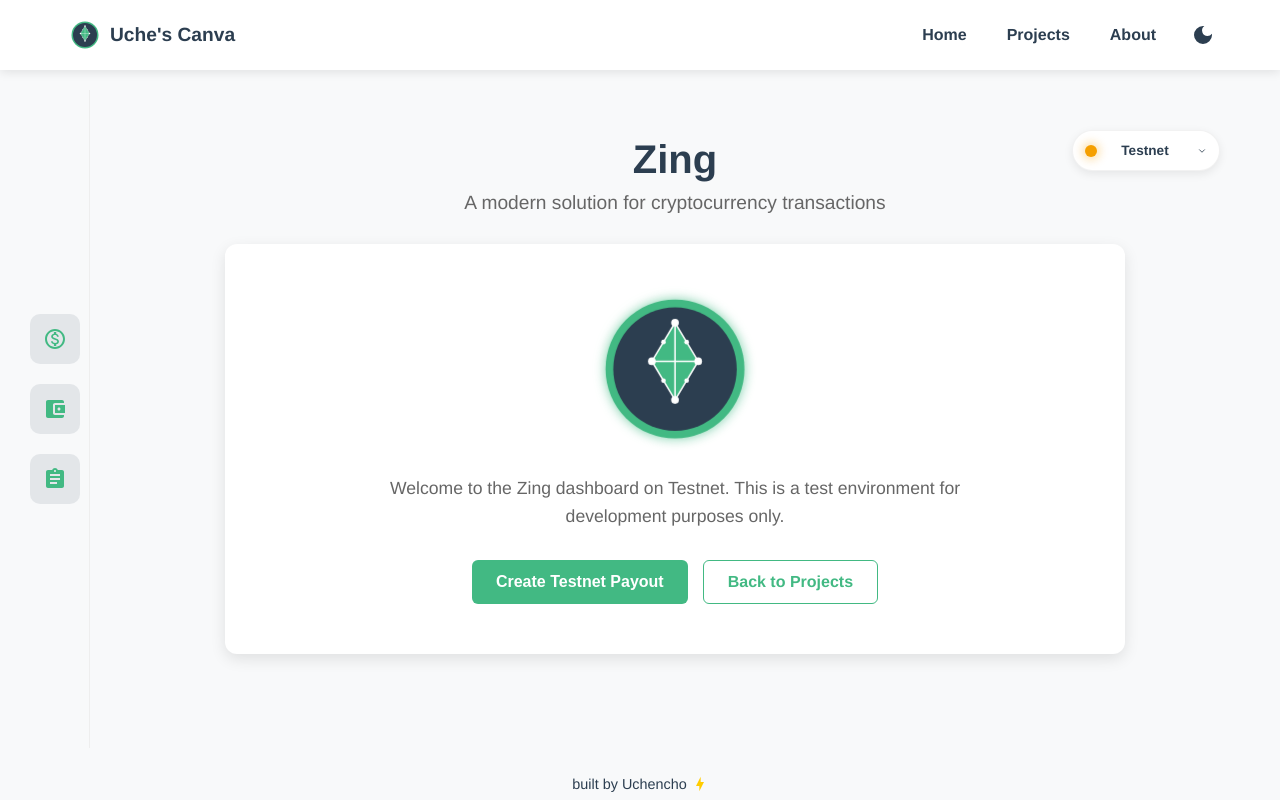
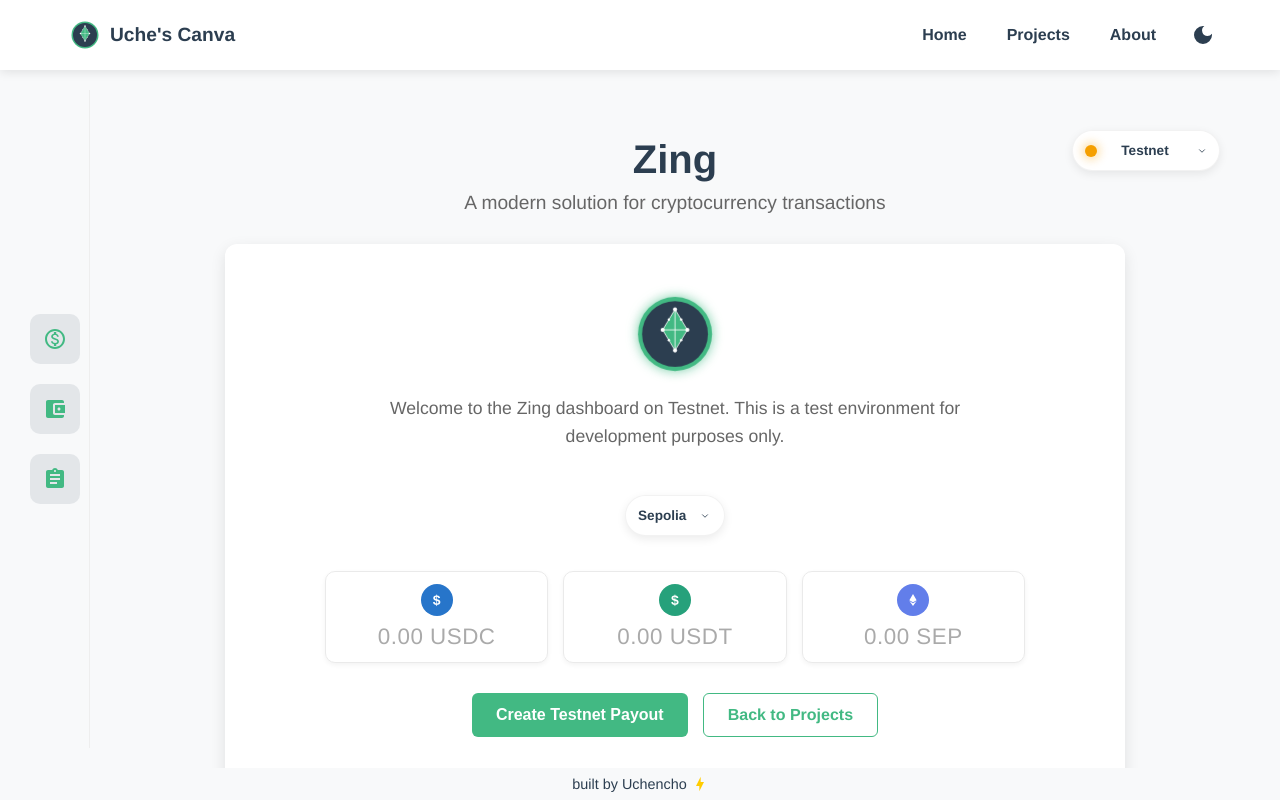
Before and after one commit to Uchencho/web-portfolio, a Vue app: page /project/zing in a window 1280 px wide. Built offline with nearby package versions, Linux system fonts and the light colour scheme; no server answers.

Commit message:
integrate API calls

```diff
--- a/src/views/ProjectDetailView.vue
+++ b/src/views/ProjectDetailView.vue
@@ -57,6 +57,54 @@
           <p>Welcome to the Zing dashboard on {{ isMainnet ? 'Mainnet' : 'Testnet' }}.
             {{ isMainnet ? 'This is the production environment where real transactions occur.' : 'This is a test environment for development purposes only.' }}
           </p>
+
+          <div class="chain-selector">
+            <div class="custom-dropdown" :class="{ 'dropdown-open': chainDropdownOpen }" @click="toggleChainDropdown" ref="chainDropdown">
+              <div class="selected-option">
+                {{ selectedChain === 'sepolia' ? 'Sepolia' : 'Ethereum' }}
+              </div>
+              <div class="dropdown-options" :class="{ 'open': chainDropdownOpen }">
+                <div class="dropdown-option"
+                     :class="{ 'active': selectedChain === 'sepolia' }"
+                     @click.stop="selectChain('sepolia')"
+                     v-if="network === 'testnet'">
+                  <span class="dot testnet-dot"></span>Sepolia
+                </div>
+                <div class="dropdown-option"
+                     :class="{ 'active': selectedChain === 'eth' }"
+                     @click.stop="selectChain('eth')"
+                     v-if="network === 'mainnet'">
+                  <span class="dot mainnet-dot"></span>Ethereum
+                </div>
+              </div>
+            </div>
+          </div>
+
+          <div class="balance-cards">
+            <div class="balance-card" :class="{ 'loading': isLoading }">
+              <div class="balance-icon usdc">
+                <span>$</span>
+              </div>
+              <div class="balance-amount">{{ balances.usdc }} USDC</div>
+            </div>
+
+            <div class="balance-card" :class="{ 'loading': isLoading }">
+              <div class="balance-icon usdt">
+                <span>$</span>
+              </div>
+              <div class="balance-amount">{{ balances.usdt }} USDT</div>
+            </div>
+
+            <div class="balance-card" :class="{ 'loading': isLoading }">
+              <div class="balance-icon eth">
+                <svg xmlns="http://www.w3.org/2000/svg" viewBox="0 0 24 24" width="16" height="16">
+                  <path d="M12 1.75l-6.25 10.5L12 16l6.25-3.75L12 1.75zM12 22.25l-6.25-8.5L12 17.5l6.25-3.75L12 22.25z" fill="currentColor"/>
+                </svg>
+              </div>
+              <div class="balance-amount">{{ balances.eth }} {{ selectedChain === 'sepolia' ? 'SEP' : 'ETH' }}</div>
+            </div>
+          </div>
+
           <div class="action-buttons">
             <button class="action-button primary" @click="openPayoutWithNetwork">
               Create {{ isMainnet ? 'Mainnet' : 'Testnet' }} Payout
@@ -70,13 +118,23 @@
 </template>
 
 <script>
+const API_BASE_URL = 'https://em28dw3dg6.execute-api.us-east-1.amazonaws.com/dev'
+
 export default {
   name: 'ProjectDetailView',
   inject: ['openPayoutModal'],
   data () {
     return {
       network: 'testnet',
-      dropdownOpen: false
+      dropdownOpen: false,
+      chainDropdownOpen: false,
+      selectedChain: 'sepolia', // Default selection
+      balances: {
+        usdc: '0.00',
+        usdt: '0.00',
+        eth: '0.00'
+      },
+      isLoading: false
     }
   },
   computed: {
@@ -87,23 +145,75 @@ export default {
   methods: {
     toggleDropdown () {
       this.dropdownOpen = !this.dropdownOpen
+      if (this.dropdownOpen) {
+        this.chainDropdownOpen = false
+      }
+    },
+    toggleChainDropdown () {
+      this.chainDropdownOpen = !this.chainDropdownOpen
+      if (this.chainDropdownOpen) {
+        this.dropdownOpen = false
+      }
     },
     selectNetwork (value) {
       this.network = value
       this.dropdownOpen = false
+      // Update selected chain based on network
+      this.selectedChain = value === 'testnet' ? 'sepolia' : 'eth'
+      this.fetchBalances()
+    },
+    selectChain (value) {
+      this.selectedChain = value
+      this.chainDropdownOpen = false
+      this.fetchBalances()
     },
     handleClickOutside (event) {
       if (this.$refs.dropdown && !this.$refs.dropdown.contains(event.target)) {
         this.dropdownOpen = false
       }
+      if (this.$refs.chainDropdown && !this.$refs.chainDropdown.contains(event.target)) {
+        this.chainDropdownOpen = false
+      }
     },
     openPayoutWithNetwork () {
       this.$root.currentNetwork = this.network
       this.openPayoutModal()
+    },
+    async fetchBalances () {
+      this.isLoading = true
+      try {
+        // For mainnet, just set zero balances since contract is not deployed yet
+        if (this.network === 'mainnet') {
+          this.balances.usdc = '0.00'
+          this.balances.usdt = '0.00'
+          this.balances.eth = '0.00'
+          return
+        }
+
+        // For testnet, fetch actual balances from API
+        // Fetch token (USDC) balance
+        const usdcResponse = await fetch(`${API_BASE_URL}/zing/balance?type=token&chain=${this.selectedChain}`)
+        if (usdcResponse.ok) {
+          const usdcData = await usdcResponse.json()
+          this.balances.usdc = usdcData.value || '0.00'
+        }
+
+        // Fetch native token (ETH/SEP) balance
+        const ethResponse = await fetch(`${API_BASE_URL}/zing/balance?type=eth&chain=${this.selectedChain}`)
+        if (ethResponse.ok) {
+          const ethData = await ethResponse.json()
+          this.balances.eth = ethData.value || '0.00'
+        }
+      } catch (error) {
+        console.error('Error fetching balances:', error)
+      } finally {
+        this.isLoading = false
+      }
     }
   },
   mounted () {
     document.addEventListener('click', this.handleClickOutside)
+    this.fetchBalances()
   },
   beforeUnmount () {
     document.removeEventListener('click', this.handleClickOutside)
@@ -240,9 +350,9 @@ h1 {
 }
 
 .project-logo {
-  width: 150px;
-  height: 150px;
-  margin-bottom: 30px;
+  width: 80px;
+  height: 80px;
+  margin-bottom: 20px;
   animation: pulse 3s infinite alternate;
 }
 
@@ -362,8 +472,8 @@ h1 {
   }
 
   .project-logo {
-    width: 120px;
-    height: 120px;
+    width: 60px;
+    height: 60px;
   }
 
   .action-buttons {
@@ -603,4 +713,164 @@ h1 {
     filter: drop-shadow(0 0 10px rgba(79, 209, 165, 0.7));
   }
 }
+
+/* Balance Card Styles */
+.balance-cards {
+  display: grid;
+  grid-template-columns: repeat(3, 1fr);
+  gap: 15px;
+  width: 100%;
+  max-width: 700px;
+  margin: 15px 0 30px;
+}
+
+.balance-card {
+  background-color: white;
+  border-radius: 10px;
+  box-shadow: 0 2px 5px rgba(0, 0, 0, 0.05);
+  padding: 12px 15px;
+  display: flex;
+  flex-direction: column;
+  align-items: center;
+  text-align: center;
+  transition: all 0.3s ease;
+  border: 1px solid #eaeaea;
+  position: relative;
+}
+
+.balance-card.loading::after {
+  content: '';
+  position: absolute;
+  top: 0;
+  left: 0;
+  width: 100%;
+  height: 100%;
+  background-color: rgba(255, 255, 255, 0.7);
+  border-radius: 10px;
+  display: flex;
+  align-items: center;
+  justify-content: center;
+}
+
+:deep(.dark-mode) .balance-card.loading::after {
+  background-color: rgba(30, 30, 30, 0.7);
+}
+
+.balance-icon {
+  width: 32px;
+  height: 32px;
+  border-radius: 50%;
+  display: flex;
+  align-items: center;
+  justify-content: center;
+  margin-bottom: 8px;
+  font-size: 14px;
+  font-weight: bold;
+  color: white;
+}
+
+.balance-icon svg {
+  width: 14px;
+  height: 14px;
+}
+
+.balance-icon.usdc {
+  background-color: #2775ca;
+}
+
+.balance-icon.usdt {
+  background-color: #26a17b;
+}
+
+.balance-icon.eth {
+  background-color: #627eea;
+}
+
+.balance-amount {
+  font-size: 1.4rem;
+  font-weight: 500;
+  color: #aaa;
+  letter-spacing: 0.5px;
+}
+
+/* Chain Selector Styles */
+.chain-selector {
+  display: flex;
+  align-items: center;
+  margin: 15px 0 20px;
+  width: 100%;
+  max-width: 300px;
+  justify-content: center;
+}
+
+.chain-selector .custom-dropdown {
+  display: flex;
+  align-items: center;
+  background-color: white;
+  padding: 8px 12px;
+  border-radius: 25px;
+  box-shadow: 0 3px 10px rgba(0, 0, 0, 0.08);
+  border: 1px solid rgba(0, 0, 0, 0.05);
+  transition: all 0.3s ease;
+}
+
+.chain-selector .custom-dropdown:hover {
+  box-shadow: 0 5px 15px rgba(0, 0, 0, 0.1);
+}
+
+/* Dark Mode Styles for Chain Selector */
+:deep(.dark-mode) .chain-selector label {
+  color: #f0f0f0;
+}
+
+:deep(.dark-mode) .chain-selector .custom-dropdown {
+  background-color: #1e1e1e;
+  border: 1px solid #333;
+}
+
+:deep(.dark-mode) .chain-selector .custom-dropdown:hover {
+  box-shadow: 0 5px 15px rgba(0, 0, 0, 0.4);
+}
+
+/* Responsive Design for Balance Cards */
+@media (max-width: 768px) {
+  .balance-cards {
+    grid-template-columns: 1fr;
+    max-width: 280px;
+  }
+
+  .project-logo {
+    width: 60px;
+    height: 60px;
+  }
+}
+
+/* Dark Mode Styles for Balance Cards and Chain Selector */
+:deep(.dark-mode) .balance-card {
+  background-color: #1e1e1e;
+  border: none;
+}
+
+:deep(.dark-mode) .balance-amount {
+  color: #ffffff;
+}
+
+:deep(.dark-mode) .chain-selector label {
+  color: #f0f0f0;
+}
+
+:deep(.dark-mode) .select-wrapper select {
+  background-color: #333;
+  border-color: #444;
+  color: #f0f0f0;
+}
+
+:deep(.dark-mode) .select-wrapper select:focus {
+  border-color: #4fd1a5;
+  box-shadow: 0 0 0 3px rgba(79, 209, 165, 0.2);
+}
+
+:deep(.dark-mode) .select-arrow {
+  border-top-color: #aaa;
+}
 </style>
```
